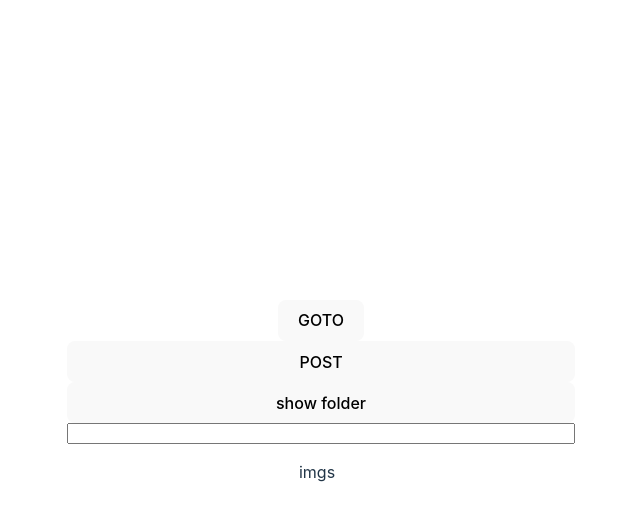
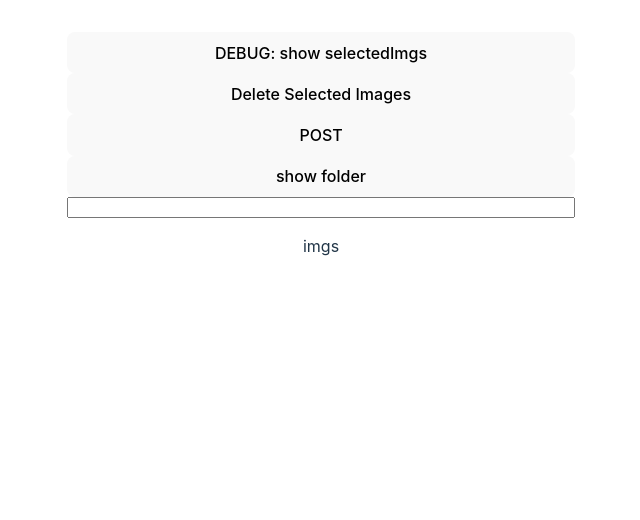
Before and after one commit to donwung/ImageScrapeNSift, a React (Vite) app in the folder imgboard-scraper-client/: page / in a window 1280 px wide. Shown: the top 520 px of the page, without its empty margins (319-959 px from the left). Built offline with nearby package versions, Linux system fonts and the light colour scheme.

Commit message:
added delete and scrollto functions

```diff
--- a/imgboard-scraper-client/src/App.jsx
+++ b/imgboard-scraper-client/src/App.jsx
@@ -1,4 +1,4 @@
-import { useState } from 'react'
+import { useEffect, useState } from 'react'
 import reactLogo from './assets/react.svg'
 import viteLogo from '/vite.svg'
 import axios from 'axios'
@@ -8,6 +8,7 @@ function App() {
     const [count, setCount] = useState(0)
     const [newLink, setNewLink] = useState("")
     const [imgs, setImgs] = useState([])
+    const [selectedImgs, setSelectedImgs] = useState([])
 
     const handleOnGet = () => {
         axios.get(`http://127.0.0.1:8000/goto-link?URL=${newLink}`)
@@ -42,40 +43,86 @@ function App() {
             })
     }
 
+    const handleOnImgClick = (img, i) => {
+        console.log(img + " at index: " + i)
+
+        const updated = selectedImgs
+        if (!(updated.find((imgname) => imgname === img))) {
+            // add image to selectedImgs
+            updated.push(img)
+        } else {
+            // remove image from selectedImgs
+            const i = updated.indexOf(img)
+            if (i > -1) { // only splice array when item is found
+                updated.splice(i, 1);
+            }
+        }
+        setSelectedImgs(updated)
+    }
+
+    const handleOnDeleteSelectedImgs = () => {
+        // e.preventDefault();
+        axios.post(`http://127.0.0.1:8000/delete-imgs`, {
+            "imgs": selectedImgs
+        }).then((res) => {
+            console.log(res)
+            // setImgLinks(res.data)
+        }).catch((err) => {
+            console.log(err)
+        })
+    }
+
+    useEffect(() => {
+
+    }, [selectedImgs])
+
     return (
+        <div>
             <div style={{ display: "flex", flexDirection: "column" }}>
-            <a href={newLink}><button onClick={() => handleOnGet()}>GOTO</button></a>
+                {/* <a href={newLink}><button onClick={() => handleOnGet()}>GOTO</button></a> */}
+                <button onClick={() => console.log(selectedImgs)}>DEBUG: show selectedImgs</button>
+                <button onClick={() => handleOnDeleteSelectedImgs()}>Delete Selected Images</button>
                 <button onClick={(e) => handleOnPost(e)}>POST</button>
                 <button onClick={(e) => handleOnShowFolder(e)}>show folder</button>
                 <input type="text" style={{ width: "500px" }} onChange={(e) => setNewLink(e.target.value)}></input>
-            <div style={{ width: "500px" }}>
+            </div>
+            <div>
                 <p>imgs</p>
+                <div style={{ width: "100%", overflowX: "scroll", height: "500px" }}>
+                    <div style={{ display: "flex" }}>
                         {/* <img style={{width: "500px"}}src={testimg}></img> */}
-                {imgs.map((img) => {
-                    const re = /(?:\.([^.]+))?$/
-                    const filetype = re.exec(img)[1]
-                    console.log(filetype)
+                        {imgs.map((img, i) => {
+                            // const re = /(?:\.([^.]+))?$/
+                            // const filetype = re.exec(img)[1]
+                            const filetype = /(?:\.([^.]+))?$/.exec(img)[1]
+                            // console.log(filetype)
                             if (filetype === "gif" || filetype === "png" || filetype === "jpg" || filetype === "jpeg") {
                                 return (
+                                    <div onClick={() => { handleOnImgClick(img, i); document.getElementById(img).scrollIntoView({ behavior: 'smooth', block: 'start', inline: 'center' }) }} id={img}>
                                         <div>
+                                            <h3 style={selectedImgs.find((imgname) => imgname === img) && { color: "green" }}>checkhere</h3>
                                             {/* <p>filetype: {img} </p> */}
                                             {/* <img src={testimg}></img> */}
                                             <img style={{ width: "500px" }} src={"/download/" + img}></img>
+                                        </div>
                                     </div>
                                 )
                             }
                             else if (filetype === "webm") {
                                 return (
                                     <div>
-                                <video style={{ width: "500px" }} controls>
+                                        {/* <video style={{ width: "500px" }} controls>
                                     <source src={"/download/" + img}></source>
-                                </video>
+                                </video> */}
+                                        <p>video placeholder</p>
                                     </div>
                                 )
                             }
                         })}
                     </div>
                 </div>
+            </div>
+        </div >
     )
 }
 
```
Lines whose indentation alone changed are shown as unchanged.
